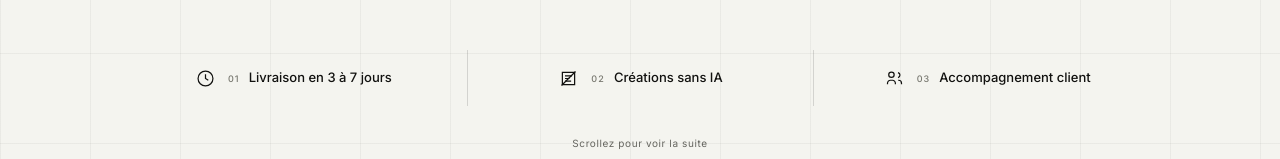
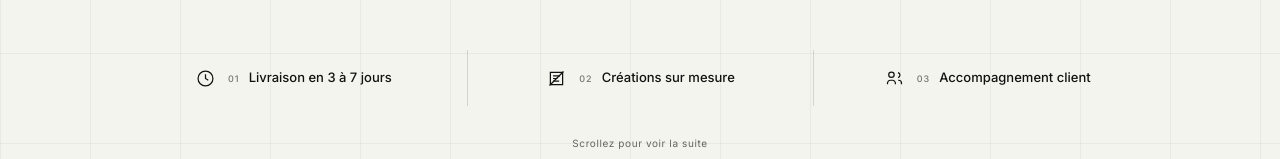
Before and after one commit to descombesclovis-maker/Forma, a React (Vite) app: page / in a window 1280 px wide. Shown: the part 487-646 px from the top of the page. Built offline with nearby package versions, Linux system fonts and the light colour scheme; no server answers.

Commit message:
copy(forma): align public promise with AI-assisted showcase creation

```diff
--- a/src/client-spec/Home.tsx
+++ b/src/client-spec/Home.tsx
@@ -78,7 +78,7 @@ export function Home() {
         <span className="spec-scroll-guide" aria-hidden="true"><i /><i /><i /></span>
         <ul className="spec-assurances" aria-label="Nos engagements">
           <li><svg viewBox="0 0 24 24" aria-hidden="true"><circle cx="12" cy="12" r="8.5" /><path d="M12 7v5l3.2 2" /></svg><span><b>01</b><strong>Livraison en 3 à 7 jours</strong></span></li>
-          <li><svg viewBox="0 0 24 24" aria-hidden="true"><path d="M5 5h14v14H5zM8 9h8M8 12h5M8 15h7" /><path d="m4 20 16-16" /></svg><span><b>02</b><strong>Créations sans IA</strong></span></li>
+          <li><svg viewBox="0 0 24 24" aria-hidden="true"><path d="M5 5h14v14H5zM8 9h8M8 12h5M8 15h7" /><path d="m4 20 16-16" /></svg><span><b>02</b><strong>Créations sur mesure</strong></span></li>
           <li><svg viewBox="0 0 24 24" aria-hidden="true"><path d="M4 18.5v-1.2A3.3 3.3 0 0 1 7.3 14h2.4a3.3 3.3 0 0 1 3.3 3.3v1.2M8.5 10.8a3.1 3.1 0 1 0 0-6.2 3.1 3.1 0 0 0 0 6.2ZM16 5.2a3 3 0 0 1 0 5.8M16.2 14h.5a3.3 3.3 0 0 1 3.3 3.3v1.2" /></svg><span><b>03</b><strong>Accompagnement client</strong></span></li>
         </ul>
         <div className="spec-scroll-cue" aria-label="Scrollez pour voir la suite"><span>Scrollez pour voir la suite</span><svg viewBox="0 0 20 20" aria-hidden="true"><path d="M10 2v15m-6-6 6 6 6-6" /></svg></div>
```
